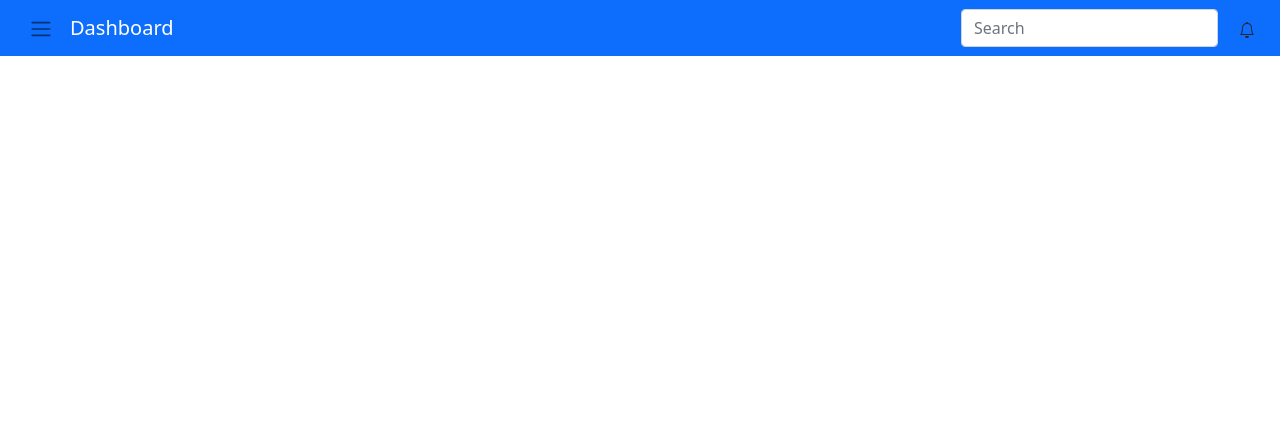
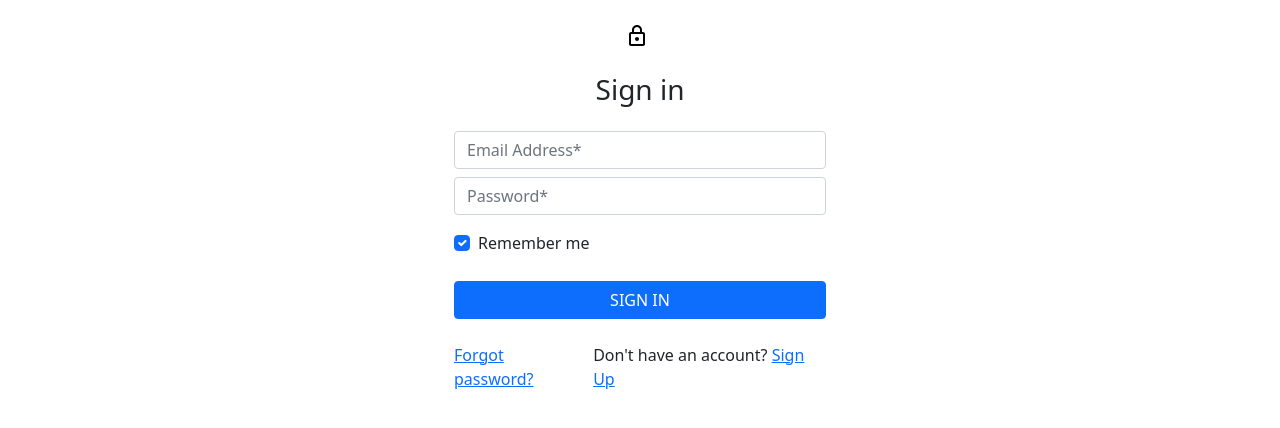
Before and after one commit to golyshevskii/ongrid, a Django app: page /login/ in a window 1280 px wide. Shown: the top 428 px of the page. Run offline with Django 4.2, Linux system fonts and the light colour scheme; some libraries are stand-ins or nearby versions.

Commit message:
login page

```diff
--- a/main/templates/base.html
+++ b/main/templates/base.html
@@ -15,10 +15,11 @@
 
 <body>
     <div class="col-auto col-sm-auto col-md-auto col-lg-auto col-xl-auto col-xxl-auto">
+        {% if user.is_authenticated %}
         <nav class="navbar navbar-expand-lg navbar-light bg-primary">
             <div class="container-fluid">
                 <button class="btn px-3" type="button" data-bs-toggle="offcanvas" data-bs-target="#offcanvasScrolling"
-                aria-controls="offcanvasScrolling">
+                    aria-controls="offcanvasScrolling">
                     <span class="navbar-toggler-icon"></span>
                 </button>
                 <a class="navbar-brand text-white" href="#">Dashboard</a>
@@ -41,8 +42,8 @@
                 </div>
             </div>
         </nav>
-        <div class="offcanvas offcanvas-start offcanvas-size-sm" data-bs-scroll="true" data-bs-backdrop="false" tabindex="-1"
-            id="offcanvasScrolling" aria-labelledby="offcanvasScrollingLabel">
+        <div class="offcanvas offcanvas-start offcanvas-size-sm" data-bs-scroll="true" data-bs-backdrop="false"
+            tabindex="-1" id="offcanvasScrolling" aria-labelledby="offcanvasScrollingLabel">
             <div class="offcanvas-header">
                 <h5 class="offcanvas-title" id="offcanvasScrollingLabel">Dashboard</h5>
                 <button type="button" class="btn-close text-reset" data-bs-dismiss="offcanvas"
@@ -54,13 +55,60 @@
                     <li><a class="dropdown-item" href="#">Customers</a></li>
                     <li><a class="dropdown-item" href="#">Reports</a></li>
                     <li><a class="dropdown-item" href="#">Integrations</a></li>
-                    <li><hr class="dropdown-divider"><p class="form-text">Saved reports</p></li>
+                    <li>
+                        <hr class="dropdown-divider">
+                        <p class="form-text">Saved reports</p>
+                    </li>
                     <li><a class="dropdown-item" href="#">Current month</a></li>
                     <li><a class="dropdown-item" href="#">Last quarter</a></li>
                     <li><a class="dropdown-item" href="#">Year-end sale</a></li>
-                  </ul>
+                </ul>
             </div>
         </div>
+        {% else %}
+        <div class="container">
+            <div class="d-flex justify-content-center m-4">
+                <svg class="d-flex" width="30" height="25">
+                    <path
+                        d="M18 8h-1V6c0-2.76-2.24-5-5-5S7 3.24 7 6v2H6c-1.1 0-2 .9-2 2v10c0 1.1.9 2 2 2h12c1.1 0 2-.9 2-2V10c0-1.1-.9-2-2-2zM9 6c0-1.66 1.34-3 3-3s3 1.34 3 3v2H9V6zm9 14H6V10h12v10zm-6-3c1.1 0 2-.9 2-2s-.9-2-2-2-2 .9-2 2 .9 2 2 2z">
+                    </path>
+                </svg>
+            </div>
+            <h3 class="d-flex justify-content-center mb-4">Sign in</h3>
+            <form method="post" action=".">
+                {% csrf_token %}
+                <div class="form-outline col-4 mx-auto mb-2">
+                    <input type="text" name="email" class="form-control" placeholder="Email Address*" />
+                </div>
+                <div class="form-outline col-4 mx-auto mb-3">
+                    <input type="password" name="password" class="form-control" placeholder="Password*" />
+                </div>
+                <div class="d-grid gap-2 col-4 mx-auto mb-4">
+                    <div class="form-check">
+                        <input class="form-check-input" type="checkbox" value="" id="form2Example31" checked />
+                        <label class="form-check-label" for="form2Example31"> Remember me </label>
+                    </div>
+                </div>
+                <div class="d-grid gap-2 col-4 mx-auto">
+                    <button class="btn btn-primary btn-block px-5 mb-4">SIGN IN</button>
+                </div>
+                <div class="d-flex justify-content-between gap-2 col-4 mx-auto">
+                    <a href="#">Forgot password?</a>
+                    <p>Don't have an account? <a href="#">Sign Up</a></p>
+                </div>
+
+                {% if form.errors %}
+                    {% for f in form %}
+                        {% for e in f.errors %}
+                        <div>
+                            <p>{{ e|escape }}</p>
+                        </div>
+                        {% endfor %}
+                    {% endfor %}
+                {% endif %}
+            </form>
+        </div>
+        {% endif %}
     </div>
 </body>
 
```
